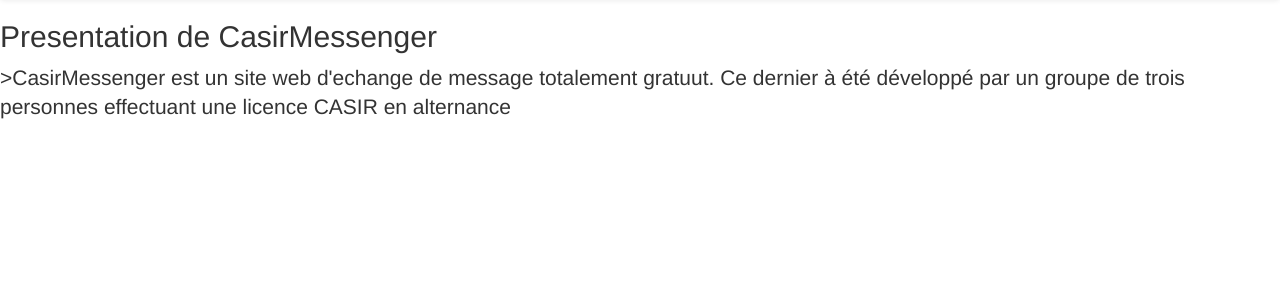
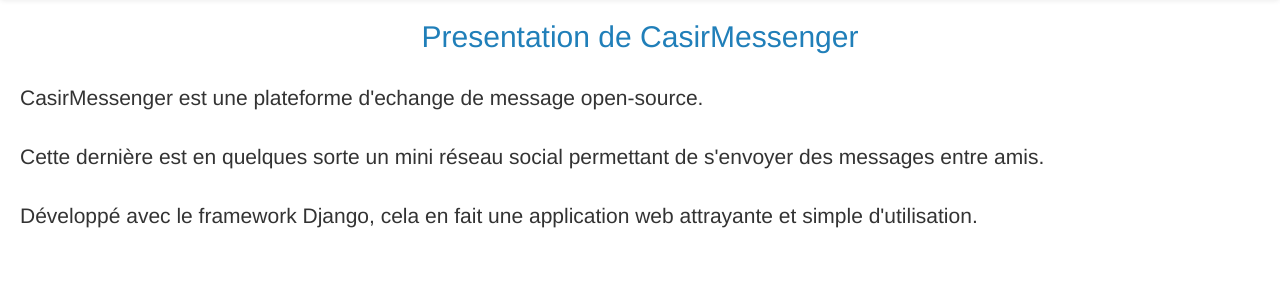
Before and after one commit to CASIRIUTGR4/casir-messenger, a Django app: page /snapchat/presentation/ in a window 1280 px wide. Shown: the part 52-352 px from the top of the page. Run offline with Django 3.2, Linux system fonts and the light colour scheme; some libraries are stand-ins or nearby versions.

Commit message:
- insertion d'un message de description sur la page de presentation

```diff
--- a/snapchat/templates/snapchat/presentation.html
+++ b/snapchat/templates/snapchat/presentation.html
@@ -4,9 +4,10 @@
 {% block title %}{{ bloc.super }}{% endblock title %}
 
 {% block content %}
-	<h2>Presentation de CasirMessenger</h2>
+	<h2 style="text-align: center; color: #207FB9;">Presentation de CasirMessenger</h2><br />
 
-	<p class="lead">>CasirMessenger est un site web d'echange de message totalement gratuut.
-		Ce dernier à été développé par un groupe de trois personnes effectuant
-		une licence CASIR en alternance</p>
+	<p style="margin-right: 20px; margin-left: 20px;" class="lead">CasirMessenger est une plateforme d'echange de message open-source.
+		<br /><br />Cette dernière est en quelques sorte un mini réseau social permettant de s'envoyer des messages entre amis.
+		<br /><br />Développé avec le framework Django, cela en fait une application web attrayante et simple d'utilisation.
+	</p>
 {% endblock content %}
```
